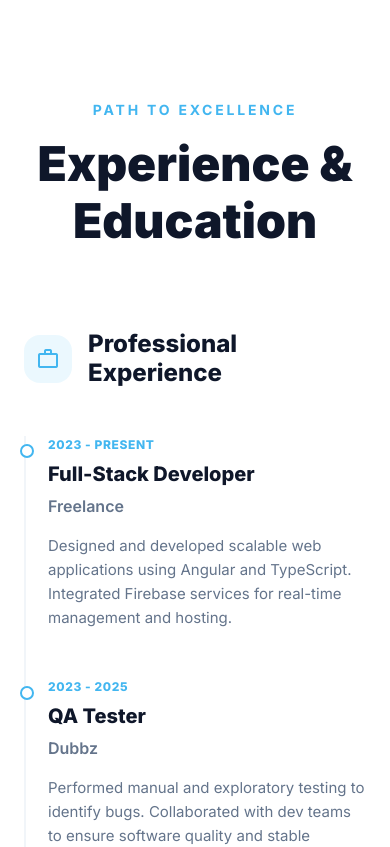
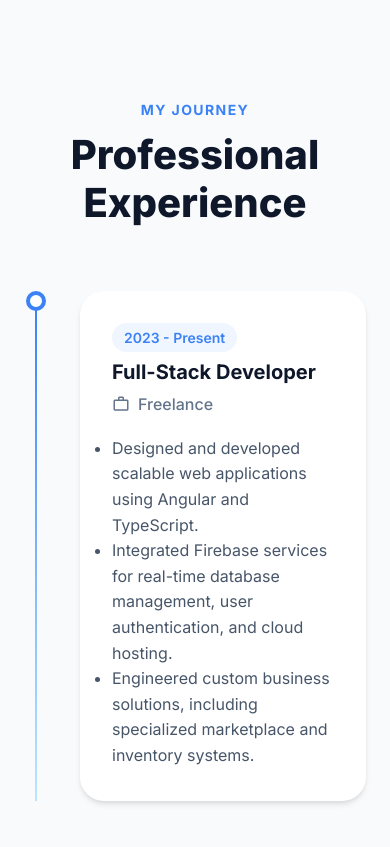
Before and after one commit to SalvucciFacundo/clean-portfolio, an Angular app: page / in a window 390 px wide. Shown: the part 5060-5907 px from the top of the page. Built offline with nearby package versions, Linux system fonts and the light colour scheme.

Commit message:
feat: add dedicated experience section and refactor education component layout.

```diff
--- a/src/app/app.html
+++ b/src/app/app.html
@@ -3,6 +3,7 @@
   <app-hero />
   <app-skills />
   <app-projects />
+  <app-experience />
   <app-education />
 </main>
 <app-footer />
--- a/src/app/app.ts
+++ b/src/app/app.ts
@@ -3,6 +3,7 @@ import { HeaderComponent } from './components/header/header';
 import { HeroComponent } from './components/hero/hero';
 import { SkillsComponent } from './components/skills/skills';
 import { ProjectsComponent } from './components/projects/projects';
+import { ExperienceComponent } from './components/experience/experience';
 import { EducationComponent } from './components/education/education';
 import { FooterComponent } from './components/footer/footer';
 
@@ -14,6 +15,7 @@ import { FooterComponent } from './components/footer/footer';
     HeroComponent,
     SkillsComponent,
     ProjectsComponent,
+    ExperienceComponent,
     EducationComponent,
     FooterComponent
   ],
--- a/src/app/components/education/education.scss
+++ b/src/app/components/education/education.scss
@@ -1,186 +1,91 @@
 .education {
+  padding: 8rem 0;
   background-color: white;
-  padding: 8rem 0;
 }
 
 .education-header {
   text-align: center;
-  margin-bottom: 5rem;
-}
+  margin-bottom: 4rem;
 
   .subtitle {
-  color: var(--primary);
-  text-transform: uppercase;
-  letter-spacing: 0.2em;
     font-size: 0.875rem;
     font-weight: 700;
-  margin-bottom: 1rem;
+    text-transform: uppercase;
+    letter-spacing: 0.1em;
+    color: #6366f1;
+    margin-bottom: 0.75rem;
+    display: block;
   }
 
   .title {
-  font-size: 3rem;
-  font-weight: 900;
-  color: var(--text-main);
+    font-size: 2.5rem;
+    font-weight: 800;
+    color: #0f172a;
+  }
 }
 
 .education-grid {
   display: grid;
-  grid-template-columns: 1fr 1fr;
-  gap: 4rem;
+  grid-template-columns: repeat(auto-fit, minmax(350px, 1fr));
+  gap: 2rem;
+  max-width: 1000px;
+  margin: 0 auto;
 
-  @media (max-width: 1024px) {
+  @media (max-width: 640px) {
     grid-template-columns: 1fr;
-    gap: 6rem;
   }
 }
 
-.column-title {
+.education-card {
+  background-color: #f8fafc;
+  padding: 2.5rem;
+  border-radius: 1.5rem;
+  border: 1px solid #e2e8f0;
+  transition: all 0.3s ease;
+
+  &:hover {
+    border-color: #6366f1;
+    transform: translateY(-5px);
+    background-color: white;
+    box-shadow: 0 10px 15px -3px rgba(0, 0, 0, 0.1);
+  }
+
+  .card-header {
     display: flex;
+    justify-content: space-between;
     align-items: center;
-  gap: 1rem;
-  font-size: 1.5rem;
-  font-weight: 800;
-  color: var(--text-main);
-  margin-bottom: 3rem;
+    margin-bottom: 1.5rem;
 
     .emoji {
-    padding: 0.75rem;
-    background: rgba(66, 182, 240, 0.1);
-    color: var(--primary);
-    border-radius: 1rem;
+      color: #6366f1;
+      font-size: 2rem;
+    }
+
+    .period {
+      font-size: 0.875rem;
+      font-weight: 600;
+      color: #64748b;
     }
   }
 
-.timeline {
-  display: flex;
-  flex-direction: column;
-  gap: 2rem;
-  position: relative;
-  padding-left: 1.5rem;
+  .degree {
+    font-size: 1.25rem;
+    font-weight: 700;
+    color: #0f172a;
+    margin-bottom: 0.5rem;
+    line-height: 1.3;
+  }
 
-  &::before {
-    content: '';
-    position: absolute;
-    left: 0;
-    top: 0;
-    bottom: 0;
-    width: 2px;
-    background: #f1f5f9;
+  .school {
+    font-size: 1rem;
+    font-weight: 600;
+    color: #6366f1;
+    margin-bottom: 1rem;
+  }
+
+  .description {
+    color: #64748b;
+    line-height: 1.6;
+    margin: 0;
   }
 }
-
-.timeline-item {
-  position: relative;
-  padding-bottom: 1rem;
-
-  &::before {
-    content: '';
-    position: absolute;
-    left: -1.5rem;
-    top: 0.5rem;
-    width: 10px;
-    height: 10px;
-    background: white;
-    border: 2px solid var(--primary);
-    border-radius: 50%;
-    transform: translateX(-4px);
-    z-index: 1;
-  }
-}
-
-.timeline-content {
-  display: flex;
-  flex-direction: column;
-  gap: 0.5rem;
-}
-
-.period {
-  font-size: 0.75rem;
-  font-weight: 800;
-  color: var(--primary);
-  text-transform: uppercase;
-  letter-spacing: 0.05em;
-}
-
-.role {
-  font-size: 1.25rem;
-  font-weight: 800;
-  color: var(--text-main);
-}
-
-.company {
-  font-size: 1rem;
-  font-weight: 600;
-  color: var(--text-muted);
-}
-
-.desc {
-  font-size: 0.9375rem;
-  color: var(--text-muted);
-  line-height: 1.6;
-  margin-top: 0.5rem;
-}
-
-/* Certifications Styles */
-.certifications-grid {
-  display: grid;
-  grid-template-columns: repeat(auto-fit, minmax(200px, 1fr));
-  gap: 1.5rem;
-}
-
-.cert-card {
-  background: #f8fafc;
-  padding: 1.5rem;
-  border-radius: 1.5rem;
-  border: 1px solid #e2e8f0;
-  display: flex;
-  flex-direction: column;
-  gap: 1.25rem;
-  transition: all 0.3s ease;
-
-  &:hover {
-    transform: translateY(-5px);
-    border-color: var(--primary);
-    box-shadow: 0 10px 15px -3px rgba(0, 0, 0, 0.05);
-  }
-}
-
-.cert-icon {
-  width: 48px;
-  height: 48px;
-  background: white;
-  border-radius: 12px;
-  display: flex;
-  align-items: center;
-  justify-content: center;
-  color: var(--primary);
-  box-shadow: 0 4px 6px -1px rgba(0, 0, 0, 0.05);
-
-  .material-symbols-outlined {
-    font-size: 1.5rem;
-  }
-}
-
-.cert-info {
-  display: flex;
-  flex-direction: column;
-  gap: 0.25rem;
-}
-
-.cert-title {
-  font-size: 1rem;
-  font-weight: 800;
-  color: var(--text-main);
-}
-
-.cert-issuer {
-  font-size: 0.875rem;
-  color: var(--text-muted);
-  font-weight: 600;
-}
-
-.cert-date {
-  font-size: 0.75rem;
-  color: var(--primary);
-  font-weight: 700;
-}
--- a/src/app/components/education/education.ts
+++ b/src/app/components/education/education.ts
@@ -8,50 +8,22 @@ import { ChangeDetectionStrategy, Component } from '@angular/core';
     <section class="education" id="education">
       <div class="container">
         <div class="education-header">
-          <h2 class="subtitle">Path to Excellence</h2>
-          <h3 class="title">Experience & Education</h3>
+          <h2 class="subtitle">Academic Foundation</h2>
+          <h3 class="title">Education</h3>
         </div>
 
         <div class="education-grid">
-          <!-- Experience Column -->
-          <div class="column">
-            <h4 class="column-title">
-              <span class="material-symbols-outlined emoji">work</span>
-              Professional Experience
-            </h4>
-            <div class="timeline">
-              @for (exp of experience; track exp.title) {
-                <div class="timeline-item">
-                  <div class="timeline-content">
-                    <span class="period">{{ exp.date }}</span>
-                    <h5 class="role">{{ exp.title }}</h5>
-                    <p class="company">{{ exp.company }}</p>
-                    <p class="desc">{{ exp.description }}</p>
-                  </div>
-                </div>
-              }
+          @for (edu of education; track edu.title) {
+            <div class="education-card">
+              <div class="card-header">
+                <span class="material-symbols-outlined emoji">school</span>
+                <span class="period">{{ edu.date }}</span>
+              </div>
+              <h4 class="degree">{{ edu.title }}</h4>
+              <p class="school">{{ edu.school }}</p>
+              <p class="description">{{ edu.description }}</p>
             </div>
-          </div>
-
-          <!-- Education Column -->
-          <div class="column">
-            <h4 class="column-title">
-              <span class="material-symbols-outlined emoji">school</span>
-              Academic Foundation
-            </h4>
-            <div class="timeline">
-              @for (edu of education; track edu.title) {
-                <div class="timeline-item">
-                  <div class="timeline-content">
-                    <span class="period">{{ edu.date }}</span>
-                    <h5 class="role">{{ edu.title }}</h5>
-                    <p class="company">{{ edu.school }}</p>
-                    <p class="desc">{{ edu.description }}</p>
-                  </div>
-                </div>
-              }
-            </div>
-          </div>
+          }
         </div>
       </div>
     </section>
@@ -59,27 +31,6 @@ import { ChangeDetectionStrategy, Component } from '@angular/core';
   styleUrl: './education.scss',
 })
 export class EducationComponent {
-  experience = [
-    {
-      title: 'Full-Stack Developer',
-      company: 'Freelance',
-      date: '2023 - Present',
-      description: 'Designed and developed scalable web applications using Angular and TypeScript. Integrated Firebase services for real-time management and hosting.'
-    },
-    {
-      title: 'QA Tester',
-      company: 'Dubbz',
-      date: '2023 - 2025',
-      description: 'Performed manual and exploratory testing to identify bugs. Collaborated with dev teams to ensure software quality and stable protocols.'
-    },
-    {
-      title: 'Customer Support Specialist',
-      company: 'Dubbz',
-      date: '2023 - 2025',
-      description: 'Documented technical procedures and user feedback to prioritize updates and bug fixes within a digital-first environment.'
-    }
-  ];
-
   education = [
     {
       title: 'Associate Degree in Computer Programming',
--- /dev/null
+++ b/src/app/components/experience/experience.scss
@@ -0,0 +1,160 @@
+.experience {
+  padding: 8rem 0;
+  background-color: #f8fafc;
+}
+
+.experience-header {
+  text-align: center;
+  margin-bottom: 4rem;
+
+  .subtitle {
+    font-size: 0.875rem;
+    font-weight: 700;
+    text-transform: uppercase;
+    letter-spacing: 0.1em;
+    color: #3b82f6;
+    margin-bottom: 0.75rem;
+    display: block;
+  }
+
+  .title {
+    font-size: 2.5rem;
+    font-weight: 800;
+    color: #0f172a;
+  }
+}
+
+.experience-timeline {
+  max-width: 900px;
+  margin: 0 auto;
+  position: relative;
+}
+
+.timeline-item {
+  display: flex;
+  gap: 2rem;
+  margin-bottom: 3rem;
+
+  &:last-child {
+    margin-bottom: 0;
+    .marker-line {
+      display: none;
+    }
+  }
+}
+
+.timeline-marker {
+  display: flex;
+  flex-direction: column;
+  align-items: center;
+  flex-shrink: 0;
+  width: 24px;
+
+  .marker-dot {
+    width: 20px;
+    height: 20px;
+    background-color: white;
+    border: 4px solid #3b82f6;
+    border-radius: 50%;
+    z-index: 2;
+  }
+
+  .marker-line {
+    width: 2px;
+    flex-grow: 1;
+    background: linear-gradient(to bottom, #3b82f6, #bae6fd);
+    margin-top: -4px;
+    z-index: 1;
+  }
+}
+
+.timeline-content {
+  background-color: white;
+  padding: 2rem;
+  border-radius: 1.5rem;
+  box-shadow: 0 4px 6px -1px rgba(0, 0, 0, 0.1), 0 2px 4px -1px rgba(0, 0, 0, 0.06);
+  flex-grow: 1;
+  transition: transform 0.3s ease, box-shadow 0.3s ease;
+
+  &:hover {
+    transform: translateY(-5px);
+    box-shadow: 0 20px 25px -5px rgba(0, 0, 0, 0.1), 0 10px 10px -5px rgba(0, 0, 0, 0.04);
+  }
+}
+
+.header-row {
+  display: flex;
+  justify-content: space-between;
+  align-items: baseline;
+  margin-bottom: 0.5rem;
+
+  @media (max-width: 640px) {
+    flex-direction: column;
+    gap: 0.5rem;
+  }
+}
+
+.role {
+  font-size: 1.25rem;
+  font-weight: 700;
+  color: #0f172a;
+}
+
+.period {
+  font-size: 0.875rem;
+  font-weight: 600;
+  color: #3b82f6;
+  background-color: #eff6ff;
+  padding: 0.25rem 0.75rem;
+  border-radius: 9999px;
+}
+
+.company-row {
+  display: flex;
+  align-items: center;
+  gap: 0.5rem;
+  margin-bottom: 1.25rem;
+  color: #64748b;
+
+  .emoji {
+    font-size: 1.125rem;
+  }
+
+  .company {
+    font-weight: 500;
+    margin: 0;
+  }
+}
+
+.desc {
+  color: #475569;
+  line-height: 1.6;
+
+  ul {
+    list-style: none;
+    padding: 0;
+    margin: 0;
+
+    li {
+      position: relative;
+      padding-left: 1.5rem;
+      margin-bottom: 0.75rem;
+
+      &::before {
+        content: "→";
+        position: absolute;
+        left: 0;
+        color: #3b82f6;
+        font-weight: 700;
+      }
+
+      &:last-child {
+        margin-bottom: 0;
+      }
+
+      p {
+        margin: 0;
+      }
+    }
+  }
+}
--- /dev/null
+++ b/src/app/components/experience/experience.ts
@@ -0,0 +1,65 @@
+import { ChangeDetectionStrategy, Component } from '@angular/core';
+
+@Component({
+  selector: 'app-experience',
+  standalone: true,
+  changeDetection: ChangeDetectionStrategy.OnPush,
+  template: `
+    <section class="experience" id="experience">
+      <div class="container">
+        <div class="experience-header">
+          <h2 class="subtitle">My Journey</h2>
+          <h3 class="title">Professional Experience</h3>
+        </div>
+
+        <div class="experience-timeline">
+          @for (exp of experience; track exp.id) {
+            <div class="timeline-item">
+              <div class="timeline-marker">
+                <div class="marker-dot"></div>
+                <div class="marker-line"></div>
+              </div>
+              <div class="timeline-content">
+                <div class="header-row">
+                  <span class="period">{{ exp.period }}</span>
+                  <h4 class="role">{{ exp.position }}</h4>
+                </div>
+                <div class="company-row">
+                  <span class="material-symbols-outlined emoji">work</span>
+                  <p class="company">{{ exp.company }}</p>
+                </div>
+                <div class="desc" [innerHTML]="exp.description"></div>
+              </div>
+            </div>
+          }
+        </div>
+      </div>
+    </section>
+  `,
+  styleUrl: './experience.scss',
+})
+export class ExperienceComponent {
+  experience = [
+    {
+      id: "exp1",
+      company: "Freelance",
+      position: "Full-Stack Developer",
+      period: "2023 - Present",
+      description: "<ul><li>Designed and developed scalable web applications using Angular and TypeScript.</li><li>Integrated Firebase services for real-time database management, user authentication, and cloud hosting.</li><li>Engineered custom business solutions, including specialized marketplace and inventory systems.</li></ul>"
+    },
+    {
+      id: "exp2",
+      company: "Dubbz",
+      position: "QA Tester",
+      period: "2023 - 2025",
+      description: "<ul><li>Performed comprehensive manual and exploratory testing to identify and document software bugs.</li><li>Collaborated with dev teams to ensure software quality and adherence to technical requirements.</li><li>Executed end-to-end testing protocols to validate system stability.</li></ul>"
+    },
+    {
+      id: "exp3",
+      company: "Dubbz",
+      position: "Customer Support Specialist",
+      period: "2023 - 2025",
+      description: "<ul><li>Documented technical procedures and user feedback to assist developers in prioritizing feature updates.</li><li>Managed complex client inquiries and resolved service-level issues in a fast-paced environment.</li></ul>"
+    }
+  ];
+}
--- a/src/app/components/footer/footer.ts
+++ b/src/app/components/footer/footer.ts
@@ -6,14 +6,18 @@ import { ChangeDetectionStrategy, Component } from '@angular/core';
   changeDetection: ChangeDetectionStrategy.OnPush,
   template: `
     <footer class="footer">
-      <div class="container footer-centered">
-        <div class="footer-cta">
+      <div class="container">
+        <div class="footer-cta-horizontal">
+          <div class="cta-text">
             <h4 class="links-title">Have a project?</h4>
             <p>Let's build something amazing together.</p>
+          </div>
+          <div class="cta-action">
             <a href="mailto:fds1288@gmail.com" class="btn btn-primary footer-btn">
               Get in Touch
               <span class="material-symbols-outlined">mail</span>
             </a>
+          </div>
         </div>
       </div>
 
@@ -30,38 +34,48 @@ import { ChangeDetectionStrategy, Component } from '@angular/core';
     .footer {
       background-color: #0f172a;
       color: white;
-      padding: 4rem 0 2rem;
+      padding: 3rem 0 2rem;
     }
 
-    .footer-centered {
+    .footer-cta-horizontal {
       display: flex;
-      justify-content: center;
+      justify-content: space-between;
+      align-items: center;
+      padding-bottom: 2.5rem;
+      border-bottom: 1px solid rgba(255, 255, 255, 0.1);
+      margin-bottom: 2rem;
+      gap: 2rem;
+
+      @media (max-width: 768px) {
+        flex-direction: column;
         text-align: center;
-      padding-bottom: 3rem;
-      border-bottom: 1px solid rgba(255, 255, 255, 0.1);
-      margin-bottom: 3rem;
+        gap: 1.5rem;
+      }
     }
 
+    .cta-text {
       .links-title {
-      font-size: 1.5rem;
+        font-size: 1.25rem;
         font-weight: 800;
-      margin-bottom: 1rem;
+        margin-bottom: 0.5rem;
         color: white;
       }
 
-    .footer-cta p {
+      p {
         color: #94a3b8;
-      margin-bottom: 2rem;
-      font-size: 1.125rem;
+        font-size: 1rem;
+        margin: 0;
+      }
     }
 
     .footer-btn {
-      margin: 0 auto;
-      padding: 1rem 2rem;
+      padding: 0.875rem 1.75rem;
+      display: flex;
+      align-items: center;
+      gap: 0.75rem;
     }
 
     .footer-bottom {
-      padding-top: 1rem;
       display: flex;
       justify-content: space-between;
       align-items: center;
@@ -70,7 +84,7 @@ import { ChangeDetectionStrategy, Component } from '@angular/core';
 
       @media (max-width: 640px) {
         flex-direction: column;
-        gap: 1.5rem;
+        gap: 1.25rem;
         text-align: center;
       }
     }
@@ -82,6 +96,9 @@ import { ChangeDetectionStrategy, Component } from '@angular/core';
       a {
         color: #64748b;
         text-decoration: none;
+        font-weight: 500;
+        transition: color 0.2s ease;
+
         &:hover {
           color: white;
         }
--- a/src/app/components/header/header.ts
+++ b/src/app/components/header/header.ts
@@ -18,6 +18,7 @@ import { ChangeDetectionStrategy, Component } from '@angular/core';
           <a href="#about">About</a>
           <a href="#skills">Skills</a>
           <a href="#projects">Projects</a>
+          <a href="#experience">Experience</a>
           <a href="#education">Education</a>
         </nav>
 
```
Lines whose indentation alone changed are shown as unchanged.
